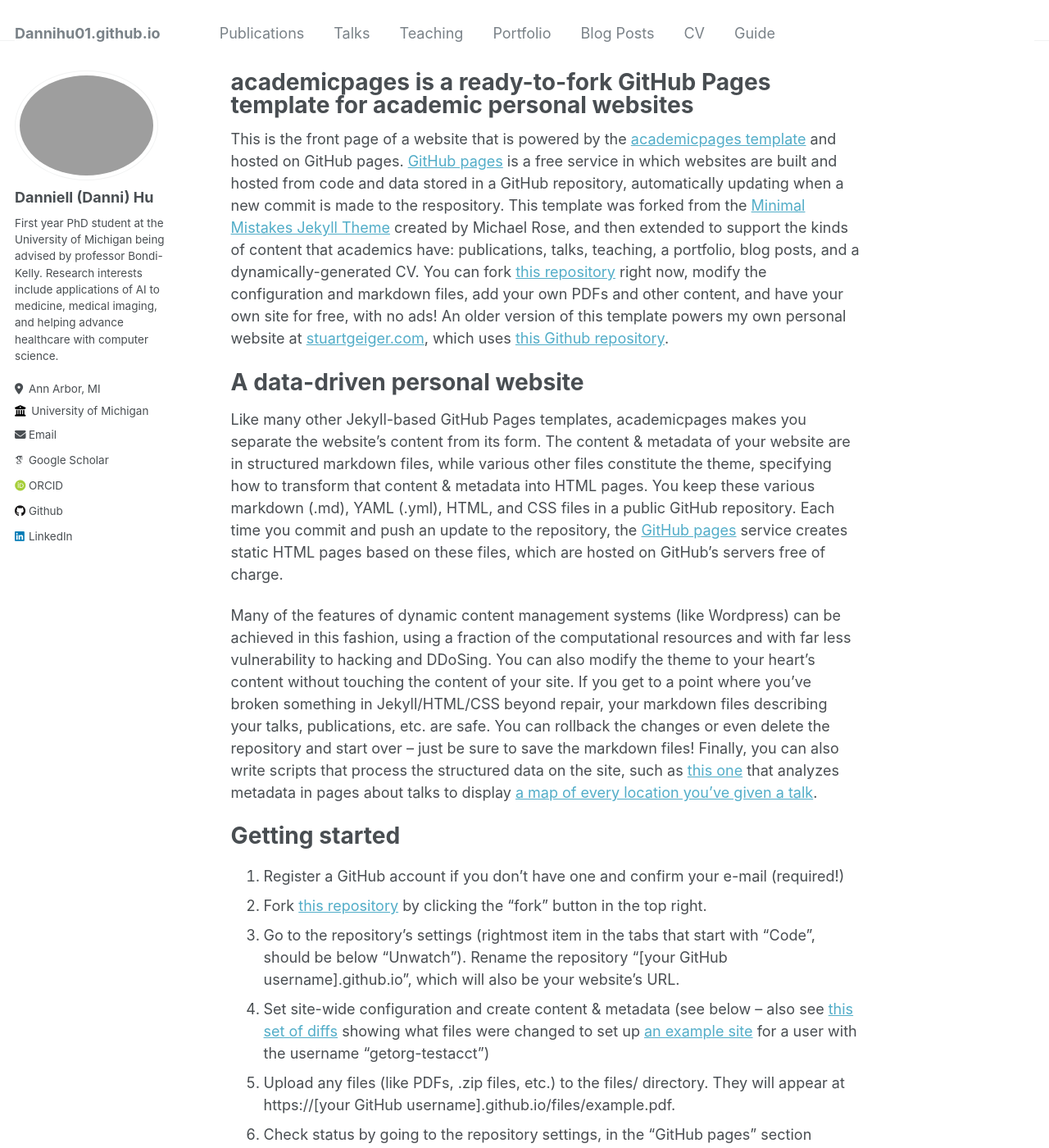
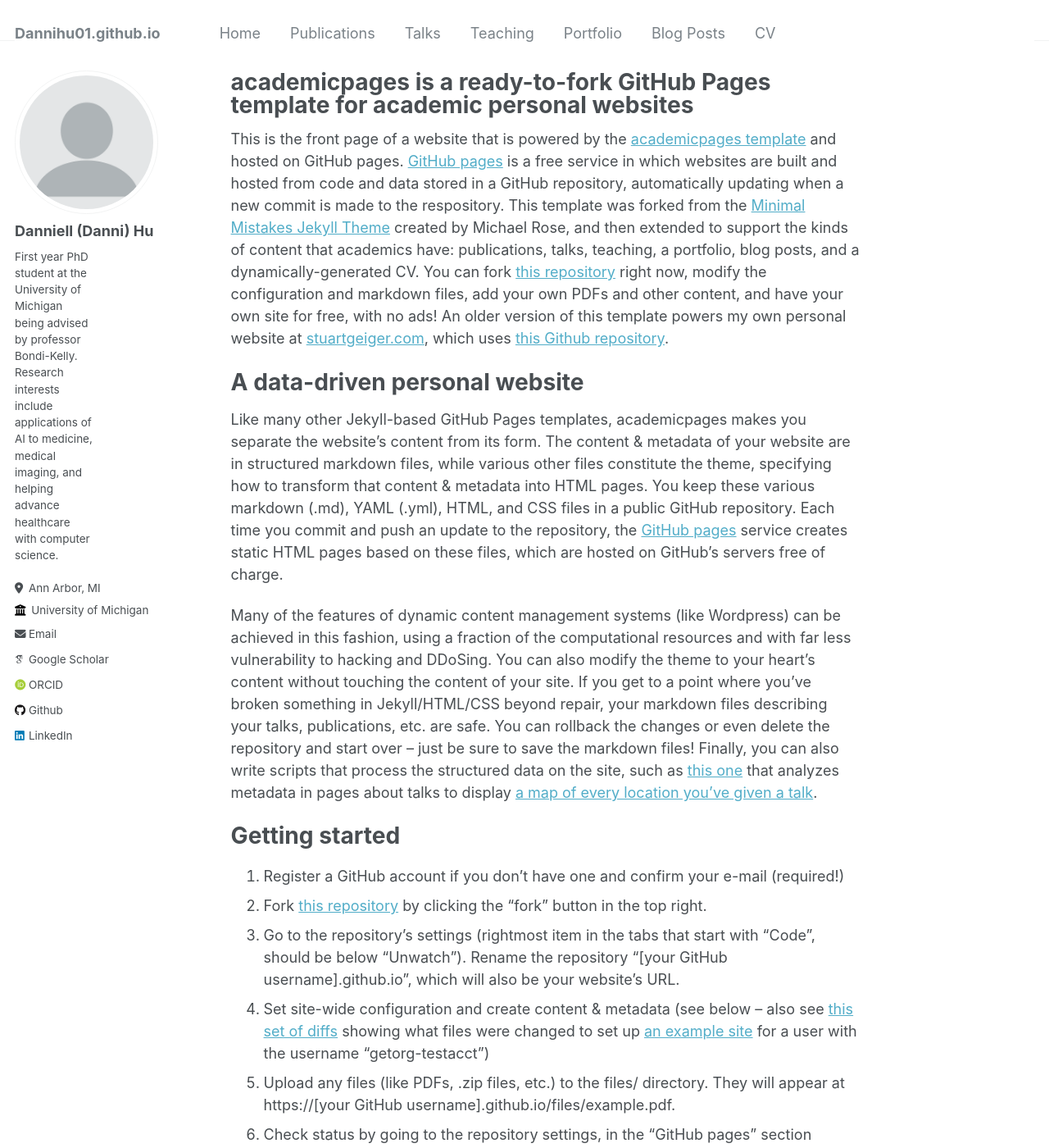
Before and after one commit to Dannihu01/Dannihu01.github.io, a Jekyll site: the page built from _pages/about.md, in a window 1280 px wide and 1400 px high. Shown: the whole window at 82% size. Built offline with Jekyll 4.4.1, drawn with Linux system fonts in a browser that asks for light colours; some web fonts are replaced.

Commit message:
Fix sidebar formatting

```diff
--- a/_config.yml
+++ b/_config.yml
@@ -21,7 +21,7 @@ repository               : "Dannihu01/Dannihu01.github.io"
 #               Additional customization can be done by editing /_includes/author-profile.html
 author:
   # Biographic information
-  avatar           : "danni.png"
+  avatar           : "profile.png"
   name             : "Danniell (Danni) Hu"
   pronouns         : # example: "she/her"
   bio              : "First year PhD student at the University of Michigan being advised by professor Bondi-Kelly.
--- a/_data/navigation.yml
+++ b/_data/navigation.yml
@@ -1,5 +1,9 @@
 # main links links
 main:
+
+  - title: "Home"
+    url:
+
   - title: "Publications"
     url: /publications/
 
@@ -18,5 +22,5 @@ main:
   - title: "CV"
     url: /cv/
 
-  - title: "Guide"
-    url: /markdown/
+  # - title: "Guide"
+  #   url: /markdown/
--- a/_sass/_sidebar.scss
+++ b/_sass/_sidebar.scss
@@ -147,6 +147,7 @@
   @include breakpoint($large) {
     margin-top: 10px;
     margin-bottom: 20px;
+    margin-right: 100px;
   }
 }
 
```
